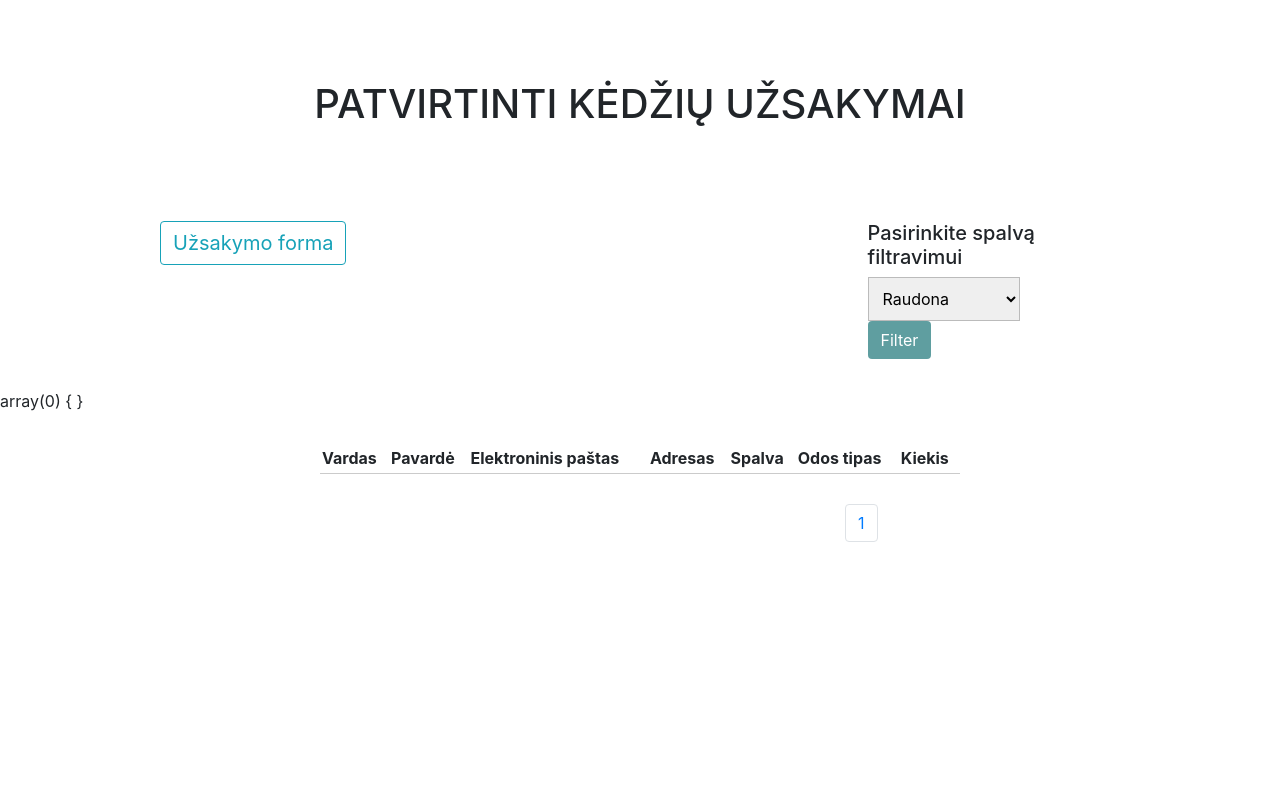
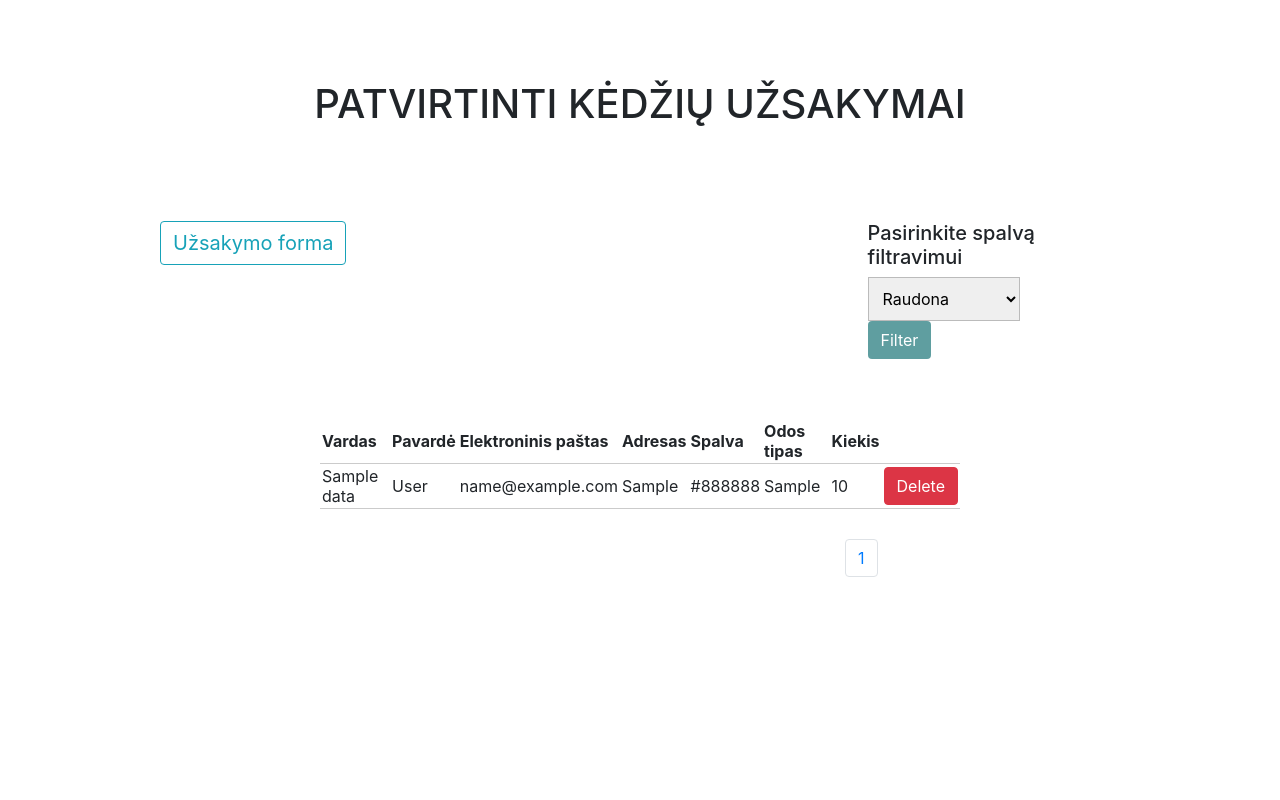
Before and after one commit to RStasius/nfq, a PHP site: page /order.php in a window 1280 px wide. Run offline with PHP 8.4, Linux system fonts and the light colour scheme; tables that the repository leaves empty or names only in its code hold one stand-in row (values such as "Sample post"); data that the repository does not hold is empty.

Commit message:
final push

```diff
--- /dev/null
+++ b/config.php
@@ -0,0 +1,10 @@
+<?php
+
+$config = [
+    'db' => [
+        'host' => 'localhost',
+        'username' => 'root',
+        'password' => '',
+        'dbname' => 'nfq',
+    ]
+];
--- a/order.php
+++ b/order.php
@@ -1,18 +1,4 @@
-<?php include('server.php')?>
-<?php
-$results= getData();
-/*if(isset($_GET['edit'])) {
-    $id = $_GET['edit'];
-    $edit_state = true;
-    $rec = mysqli_query($db,"SELECT * FROM Data WHERE id=$id");
-    $record=mysqli_fetch_array($rec);
-    $name = $record['name'];
-    $surname = $record['surname'];
-    $email = $record['email'];
-    $adress = $record['adress'];
-    $id = $record['id'];
-}*/
-?>
+<?php include('server.php') ?>
 
 <!DOCTYPE html>
 <html>
@@ -25,30 +11,38 @@
 <body>
 
 <header>
-    <h1> Patvirtinti kėdžių užsakymai </h1>
+    <h1>Patvirtinti kėdžių užsakymai</h1>
 </header>
 <div class="container">
     <div class="row">
         <div class="col" style="padding: 5px 90px;">
-            <button type="button" onclick="location.href='chair.php';" style="font-size: 20px" class="btn btn-outline-info">Užsakymo forma</button>
+            <button type="button" onclick="location.href='chair.php';" style="font-size: 20px"
+                    class="btn btn-outline-info">Užsakymo forma
+            </button>
         </div>
         <div class="col">
             <form action="" method="get" class="formfix" style="width: 200px; height: 173px">
-            <h5>Pasirinkite spalvą filtravimui</h5>
-            <select name="colorlist"style="width: 80%;">
-                <option value="Raudona">Raudona</option>
-                <option value="Melyna">Mėlyna</option>
-                <option value="Ruda">Ruda</option>
-                <option value="Juoda">Juoda</option>
-                <option value="Balta">Balta</option>
-            </select>
+                <h5>Pasirinkite spalvą filtravimui</h5>
+                <select name="colorlist" style="width: 80%;">
+                    <?php
+                    $colors = ['Raudona', 'Melyna', 'Ruda', 'Juoda', 'Balta'];
+
+                    foreach ($colors as $color) {
+                        $colorSelected = '';
+                        if (isset($_GET['colorlist']) && $color == $_GET['colorlist']) {
+                            $colorSelected = ' selected="selected"';
+                        }
+
+                        echo "<option value=\"$color\"' . $colorSelected . '>$color</option>";
+                    }
+                    ?>
+                </select>
                 <input type="submit" class="divider btn" name="color" value="Filter"/>
 
             </form>
         </div>
     </div>
 </div>
-
 <table>
     <thead>
     <tr>
@@ -62,57 +56,28 @@
     </tr>
     </thead>
     <tbody>
-
     <?php
-    var_dump($_GET);
-    $results=Paging();
+    $results = Paging();
     $totalPages = $results[1];
-    //var_dump(mysqli_fetch_array($results[0]));
     $row = mysqli_fetch_array($results[0]);
-    echo $row["color"];
-    //var_dump($results["color"]);
     ?>
-    <?php if(isset($_GET["color"])) : ?>
-    <?php $results  = filteredPaging();?>
-    <?php while($row = mysqli_fetch_array($results[0])) { ?>
-        <?php //var_dump($row)?>
+    <?php $results = Paging(); ?>
+    <?php while ($row = mysqli_fetch_array($results[0])) { ?>
         <form action="delete.php" class="formfix" method="get">
             <tr>
-                <td> <?php echo $row["name"]?></td>
-                <td><?php echo $row["surname"]?></td>
-                <td><?php echo $row["email"]?></td>
-                <td><?php echo $row["adress"]?></td>
-                <td><?php echo $row["color"]?></td>
-                <td><?php echo $row["leather"]?></td>
-                <td><?php echo $row["amount"]?></td>
+                <td> <?php echo $row["name"] ?></td>
+                <td><?php echo $row["surname"] ?></td>
+                <td><?php echo $row["email"] ?></td>
+                <td><?php echo $row["adress"] ?></td>
+                <td><?php echo $row["color"] ?></td>
+                <td><?php echo $row["leather"] ?></td>
+                <td><?php echo $row["amount"] ?></td>
                 <td>
-                    <input type="hidden" name="id" value=<?php echo $row["id"]?>/>
+                    <input type="hidden" name="id" value=<?php echo $row["id"] ?>/>
                     <button type="submit" class="btn btn-danger">Delete</button>
                 </td>
         </form>
     <?php } ?>
-    </tr>
-    <?php else: ?>
-        <?php $results  = Paging();?>
-        <?php while($row = mysqli_fetch_array($results[0])) { ?>
-            <?php //var_dump($row)?>
-            <form action="delete.php" class="formfix" method="get">
-                <tr>
-                    <td> <?php echo $row["name"]?></td>
-                    <td><?php echo $row["surname"]?></td>
-                    <td><?php echo $row["email"]?></td>
-                    <td><?php echo $row["adress"]?></td>
-                    <td><?php echo $row["color"]?></td>
-                    <td><?php echo $row["leather"]?></td>
-                    <td><?php echo $row["amount"]?></td>
-                    <td>
-                        <input type="hidden" name="id" value=<?php echo $row["id"]?>/>
-                        <button type="submit" class="btn btn-danger">Delete</button>
-                    </td>
-            </form>
-        <?php } ?>
-    <?php endif; ?>
-
     </tbody>
 </table>
 <div class="container">
@@ -122,57 +87,17 @@
         <div class="col">
         </div>
         <div class="col">
-                <div class="pagination">
+            <div class="pagination">
                 <?php
-                if(isset($_GET["color"]))
-                {
-
-                    for($i = 1; $i  <= $totalPages; ++$i)
-                    {
-                        echo "<li class=\"page-item\"><a class=\"page-link\" href='?page=$i'>$i</a></li> ";
-                    }
-                }
-                else
-                {
-
-                     //var_dump($totalPages);
-                    //var_dump($_GET);
-                    //var_dump($totalPages);
-                    //var_dump($totalPages);
-                    for($i = 1; $i  <= $totalPages; ++$i)
-                    {
-                        echo "<li class=\"page-item\"><a class=\"page-link\" href='?page=$i'>$i</a></li> ";
-                    }
+                $query = $_GET;
+                for ($i = 1; $i <= $totalPages; ++$i) {
+                    $query['page'] = $i;
+                    echo "<li class=\"page-item\"><a class=\"page-link\" href='?" . http_build_query($query) . "'>$i</a></li> ";
                 }
                 ?>
-                </div>
+            </div>
         </div>
     </div>
 </div>
-<!--
-<form method="post" action="">
-    <div class="input-group">
-        <label>Vardas</label>
-        <input type="text" name="name">
-    </div>
-    <div class="input-group">
-        <label>Pavardė</label>
-        <input type="text" name="surname">
-    </div>
-    <div class="input-group">
-        <label>Elektronins paštas</label>
-        <input type="text" name="email">
-    </div>
-    <div class="input-group">
-        <label>Adresas</label>
-        <input type="text" name="adress">
-    </div>
-    <?php if($edit_state == false): ?>
-        <button type="submit" name="save" class="btn">Save</button>
-    <?php else: ?>
-        <button type="submit" name="update" class="btn">Update</button>
-    <?php endif; ?>
-</form>
--->
 </body>
 </html>
--- a/server.php
+++ b/server.php
@@ -1,69 +1,93 @@
-<link type= "text/css" rel="stylesheet" href="style.css">
-<link rel="stylesheet" href="https://stackpath.bootstrapcdn.com/bootstrap/4.1.3/css/bootstrap.min.css" integrity="sha384-MCw98/SFnGE8fJT3GXwEOngsV7Zt27NXFoaoApmYm81iuXoPkFOJwJ8ERdknLPMO" crossorigin="anonymous">
-<script src="https://stackpath.bootstrapcdn.com/bootstrap/4.1.3/js/bootstrap.min.js" integrity="sha384-ChfqqxuZUCnJSK3+MXmPNIyE6ZbWh2IMqE241rYiqJxyMiZ6OW/JmZQ5stwEULTy" crossorigin="anonymous"></script>
+<link type="text/css" rel="stylesheet" href="style.css">
+<link rel="stylesheet" href="https://stackpath.bootstrapcdn.com/bootstrap/4.1.3/css/bootstrap.min.css"
+      integrity="sha384-MCw98/SFnGE8fJT3GXwEOngsV7Zt27NXFoaoApmYm81iuXoPkFOJwJ8ERdknLPMO" crossorigin="anonymous">
+<script src="https://stackpath.bootstrapcdn.com/bootstrap/4.1.3/js/bootstrap.min.js"
+        integrity="sha384-ChfqqxuZUCnJSK3+MXmPNIyE6ZbWh2IMqE241rYiqJxyMiZ6OW/JmZQ5stwEULTy"
+        crossorigin="anonymous"></script>
 <script src="https://ajax.googleapis.com/ajax/libs/jquery/3.3.1/jquery.min.js"></script>
 <script>
-    $(function(){
+    $(function () {
         var $select = $(".1-10");
-        for (i=1;i<=10;i++){
+        for (i = 1; i <= 10; i++) {
             $select.append($('<option></option>').val(i).html(i))
         }
     });
 </script>
 <?php
 
-function openCon() {
-    $db = mysqli_connect('localhost','root','','nfq');
+require_once 'config.php';
 
-    if(isset($_POST['save'])){
-        $name=$_POST['name'];
-        $surname=$_POST['surname'];
-        $email=$_POST['email'];
-        $adress=$_POST['adress'];
-        $color=$_POST["color"];
-        $leather=$_POST['leather'];
-        $amount=$_POST['amount'];
-        $price=$_POST["price"];
+function getDbConn()
+{
+    global $config, $dbConnection;
+
+    if (! isset($dbConnection) || ! $dbConnection) {
+        $dbConnection = mysqli_connect($config['db']['host'], $config['db']['username'], $config['db']['password'], $config['db']['dbname']);
+
+        if ($dbConnection->connect_error) {
+            die("Connection failed: " . $dbConnection->connect_error);
+        }
+    }
+
+    return $dbConnection;
+}
+
+function openCon()
+{
+    $db = getDbConn();
+
+    if (isset($_POST['save'])) {
+        $name = $_POST['name'];
+        $surname = $_POST['surname'];
+        $email = $_POST['email'];
+        $adress = $_POST['adress'];
+        $color = $_POST["color"];
+        $leather = $_POST['leather'];
+        $amount = $_POST['amount'];
+        $price = $_POST["price"];
         $errorCount = $_POST["errorCount"];
 
-        if($errorCount == 0 && $_POST["save"] == "Pirkti")
-        {
-            $query = "INSERT INTO Data(name, surname,email,adress,color, leather, amount, price) VALUES ('$name', '$surname', '$email', '$adress', '$color', '$leather', '$amount', '$price')";
+        if ($errorCount == 0 && $_POST["save"] == "Pirkti") {
+            $query = "INSERT INTO `data` (`name`, `surname`, `email`, `adress`, `color`, `leather`, `amount`, `price`) VALUES ('$name', '$surname', '$email', '$adress', '$color', '$leather', '$amount', '$price')";
+
             if ($db->query($query) === TRUE) {
-                mysqli_close($db);
                 return true;
             } else {
                 echo "Error: " . $query . "<br>" . $db->error;
-                mysqli_close($db);
                 return false;
             }
         }
     }
 }
+
 function getData()
 {
-    $db = mysqli_connect('localhost','root','','nfq');
-    $results=mysqli_query($db, "SELECT * FROM Data");
-    mysqli_close($db);
+    $db = getDbConn();
+    $results = mysqli_query($db, "SELECT * FROM `data`");
     return $results;
 }
+
 function paging()
 {
-    $db = mysqli_connect('localhost','root','','nfq');
+    $db = getDbConn();
     $per_page = 5;
-    $page = 2;
-//    var_dump($_POST["color"]);
-  //  var_dump($_GET["page"]);
-    if(isset($_GET['page']))
-    {
+    $page = 1;
+
+    if (isset($_GET['page'])) {
         $page = intval($_GET['page']);
         if ($page < 1) $page = 1;
     }
-  //  var_dump($_POST["color"]);
-    //var_dump($_GET["page"]);
+
     $start_from = ($page - 1) * $per_page;
-    $results = mysqli_query($db, "SELECT * FROM `Data` ORDER BY `name` LIMIT $start_from, $per_page"); //paging + sorting
-    $total_rows = mysqli_query($db, "SELECT COUNT(*) FROM `Data`");
+
+    $where = '1';
+
+    if (isset($_GET['colorlist'])) {
+        $where .= " AND color = '{$_GET["colorlist"]}'";
+    }
+
+    $results = mysqli_query($db, "SELECT * FROM `data` WHERE $where ORDER BY `name` LIMIT $start_from, $per_page");
+    $total_rows = mysqli_query($db, "SELECT COUNT(*) FROM `data` WHERE $where");
     $total_rows = mysqli_fetch_row($total_rows);
     $total_rows = $total_rows[0];
 
@@ -71,37 +95,8 @@
     $total_pages = ceil($total_pages);
     $info[0] = $results;
     $info[1] = $total_pages;
-    mysqli_close($db);
+
     return $info;
 }
-function filteredPaging()
-{
-    $db = mysqli_connect('localhost', 'root', '', 'nfq');
-    $per_page = 5;
-    $page = 2;
-        //       var_dump($_POST["color"]);
-        //     var_dump($_GET["page"]);
-        if (isset($_GET['filteredPage'])) {
-            $page = intval($_GET['filteredPage']);
-            if ($page < 1) $page = 1;
-        }
-        // var_dump($page);
-        $start_from = ($page - 1) * $per_page;
-        $color = $_GET["colorlist"];
-        //
-    //$total_rows = mysqli_query($db, "SELECT COUNT(*) FROM `Data` WHERE color= '$color'");
-        $filter = mysqli_query($db, "SELECT * FROM `data` WHERE color = '$color'" );
-        //$total_rows = mysqli_fetch_row($total_rows);
-        //$total_rows = $total_rows[0];
-        //var_dump($total_rows);
-        //$total_pages = $total_rows / $per_page;
-        //$total_pages = ceil($total_pages);
-
-        $info[0] = $filter;
-        //$info[1] = $total_pages;
-    var_dump($info[0]);
-    mysqli_close($db);
-        return $info;
-    }
 
 ?>
```
Also changed, not shown: chair.php (+40 -41 lines), delete.php (+6 -7 lines), index.php (+9 -6 lines), style.css (+36 -16 lines), task.png (added), task1.jpg (added), 1 other file.
